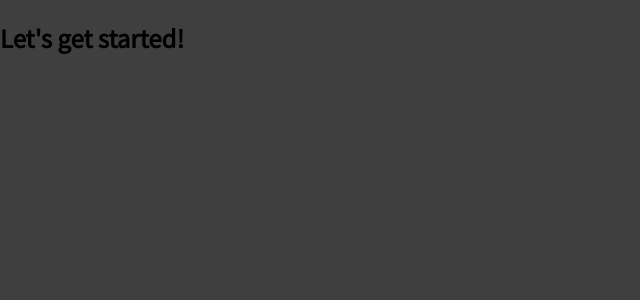
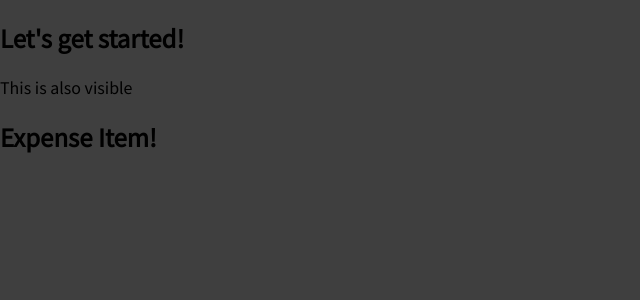
Before and after one commit to vozret/UpdatedReactTutorial, a React (Create React App) app: page / in a window 1280 px wide. Shown: the top 300 px of the page, without its empty margins (0-640 px from the left). Built offline with nearby package versions, Linux system fonts and the light colour scheme.

Commit message:
building a first custom component

```diff
--- a/public/index.html
+++ b/public/index.html
@@ -2,19 +2,16 @@
 <html lang="en">
   <head>
     <meta charset="utf-8" />
-    <link rel="icon" href="%PUBLIC_URL%/favicon.ico" />
     <meta name="viewport" content="width=device-width, initial-scale=1" />
     <meta name="theme-color" content="#000000" />
     <meta
       name="description"
       content="Web site created using create-react-app"
     />
-    <link rel="apple-touch-icon" href="%PUBLIC_URL%/logo192.png" />
     <!--
       manifest.json provides metadata used when your web app is installed on a
       user's mobile device or desktop. See https://developers.google.com/web/fundamentals/web-app-manifest/
     -->
-    <link rel="manifest" href="%PUBLIC_URL%/manifest.json" />
     <!--
       Notice the use of %PUBLIC_URL% in the tags above.
       It will be replaced with the URL of the `public` folder during the build.
--- a/src/App.js
+++ b/src/App.js
@@ -1,4 +1,6 @@
 import React from 'react';
+
+import ExpenseItem from './components/ExpenseItem';
 
 const App = () => {
   return(
@@ -6,6 +8,8 @@
       <h2>
         Let's get started!
       </h2>
+      <p>This is also visible</p>
+      <ExpenseItem />
     </div>
   );
 }
--- /dev/null
+++ b/src/components/ExpenseItem.js
@@ -0,0 +1,8 @@
+
+function ExpenseItem() {
+    return(
+        <h2>Expense Item!</h2>
+    );
+}
+
+export default ExpenseItem;
```
